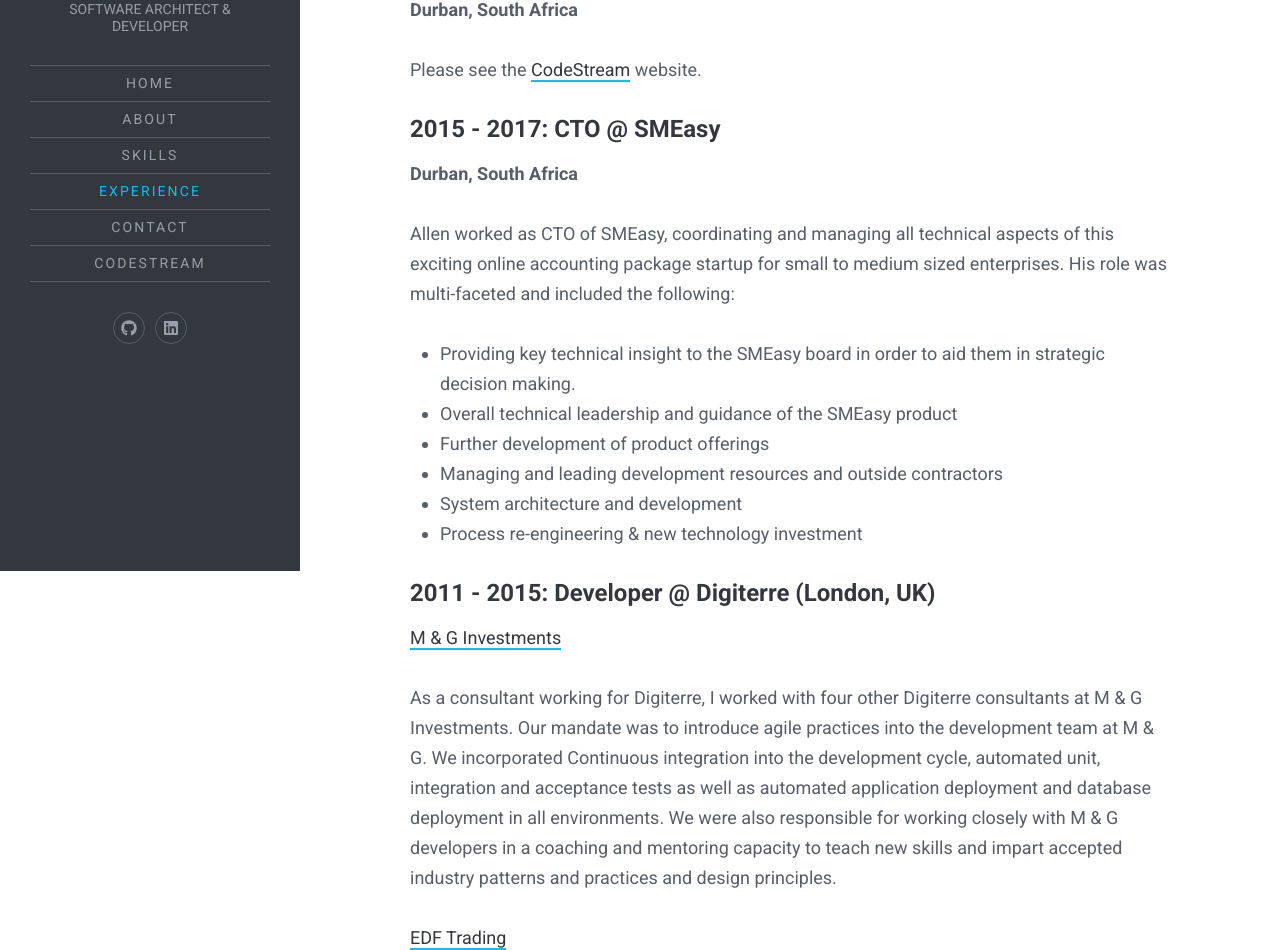
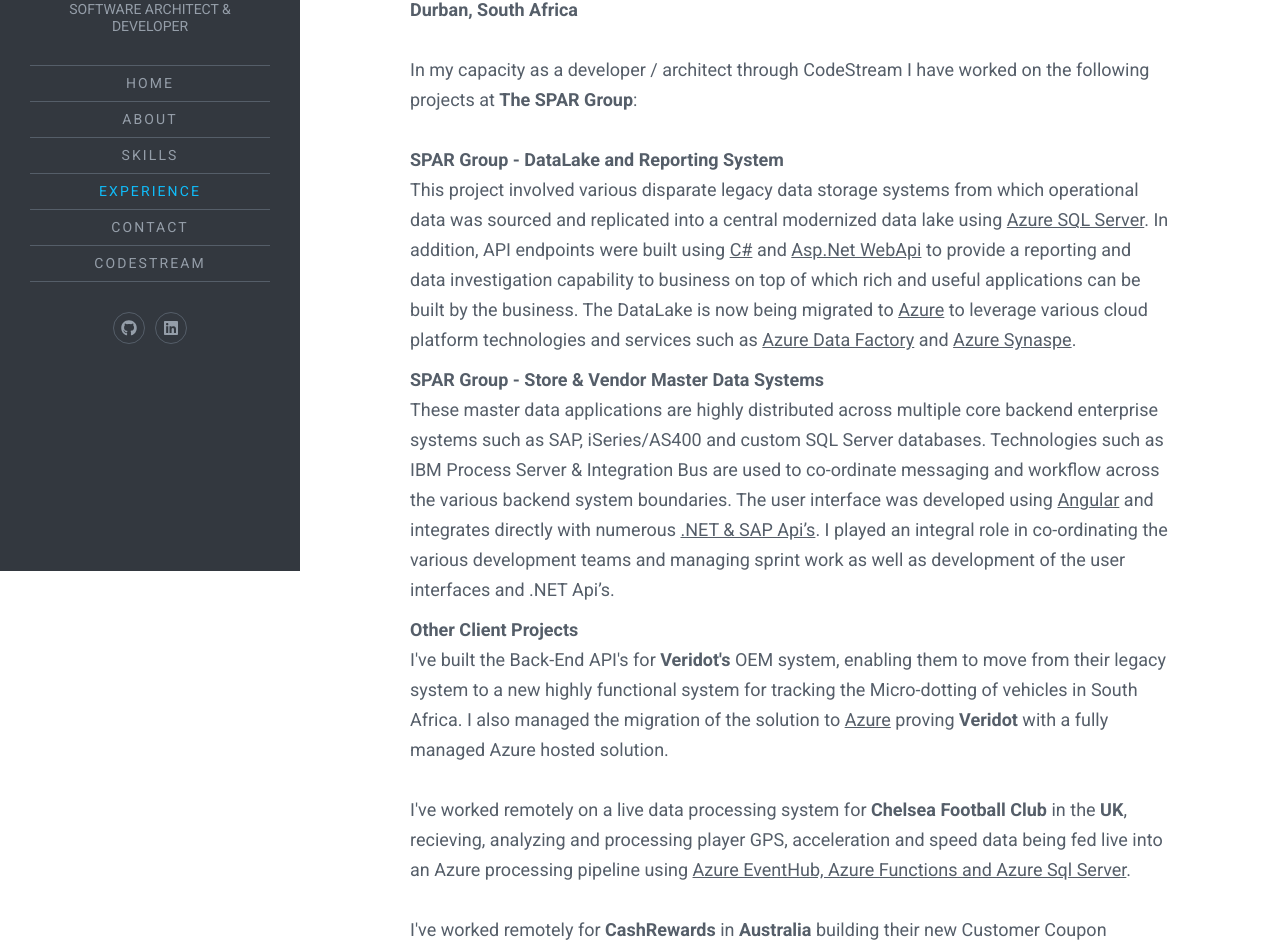
Before and after one commit to halcharger/website-allenfirth-info, an Angular app: page /experience in a window 1280 px wide. Shown: the part 229-1179 px from the top of the page. Built offline with nearby package versions, Linux system fonts and the light colour scheme.

Commit message:
adding codestream experience

```diff
--- a/src/app/experience/experience.component.html
+++ b/src/app/experience/experience.component.html
@@ -11,7 +11,31 @@
 
 <p><strong>Durban, South Africa</strong></p>
 
-<p>Please see the <a href="https://www.codestream.co.za">CodeStream</a> website.</p>
+<p>In my capacity as a developer / architect through CodeStream I have worked on the following projects at <strong>The SPAR Group</strong>:</p>
+
+<div>
+<div><strong>SPAR Group - DataLake and Reporting System</strong></div>
+This project involved various disparate legacy data storage systems from which operational data was sourced and replicated into a central modernized data lake using
+<span class="underline-text">Azure SQL Server</span>. In addition, API endpoints were built using <span class="underline-text">C#</span> and <span class="underline-text">Asp.Net WebApi</span> to provide a reporting and data investigation capability to
+business on top of which rich and useful applications can be built by the business. The DataLake is now being migrated to <span class="underline-text">Azure</span> to leverage various
+cloud platform technologies and services such as <span class="underline-text">Azure Data Factory</span> and <span class="underline-text">Azure Synaspe</span>.
+</div>
+<div>
+<div style="margin-top: 10px;"><strong>SPAR Group - Store & Vendor Master Data Systems</strong></div>
+These master data applications are highly distributed across multiple core backend enterprise systems such as SAP, iSeries/AS400 and custom SQL Server databases.
+Technologies such as IBM Process Server & Integration Bus are used to co-ordinate messaging and workflow across the various backend system boundaries.
+The user interface was developed using <span class="underline-text">Angular</span> and integrates directly with numerous <span class="underline-text">.NET & SAP Api’s</span>.
+I played an integral role in co-ordinating the various development teams and managing sprint work as well as development of the user interfaces and .NET Api’s.
+</div>
+
+<div style="margin-top: 10px;"><strong>Other Client Projects</strong></div>
+<p>I've built the Back-End API's for <strong>Veridot's</strong> OEM system, enabling them to move from their legacy system to a new highly functional system for tracking the Micro-dotting of vehicles in South Africa. I also managed the migration of the solution to <span class="underline-text">Azure</span> proving <strong>Veridot</strong> with a fully managed Azure hosted solution.</p>
+<p>I've worked remotely on a live data processing system for <strong>Chelsea Football Club</strong> in the <strong>UK</strong>, recieving, analyzing and processing player GPS, acceleration and speed data being fed live into an Azure processing pipeline using <span class="underline-text">Azure EventHub, Azure Functions and Azure Sql Server</span>.</p>
+<p>I've worked remotely for <strong>CashRewards</strong> in <strong>Australia</strong> building their new Customer Coupon Management site using <span class="underline-text">Angular</span>.</p>
+<p>I've worked remotely for a <strong>PROFiltr</strong> in the <strong>UK</strong> bringing their online solution for small bookkeeping companies together with potential clients to completion using <span class="underline-text">AngualrJS, NodeJS and MongoDB</span></p>
+<p>I've provided ongoing support and further development of <strong>SMEasy</strong> (see previous poisition as CTO at SMEasy)</p>
+
+<p style="margin-top: 10px;">Please see the <a href="https://www.codestream.co.za">CodeStream</a> website for more detail.</p>
 
 <h3 id="2015---2017-cto--smeasy">2015 - 2017: CTO @ SMEasy</h3>
 
--- a/src/styles.scss
+++ b/src/styles.scss
@@ -1362,3 +1362,8 @@
   @media only screen and (max-width: 801px) {
     body.has-theme-bar #masthead {
       top: 0; } }
+
+
+.underline-text {  text-decoration: underline;}
+
+.bold {font-weight: bold;}
```
